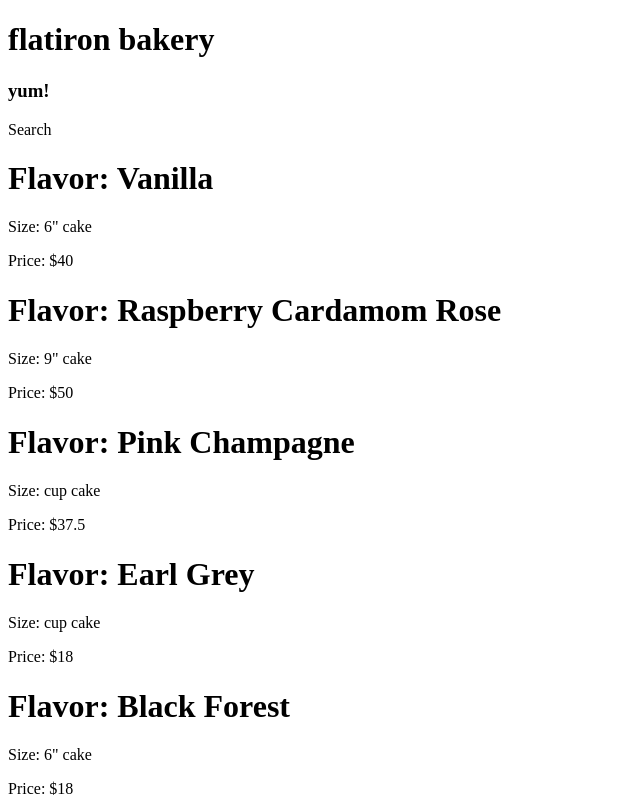
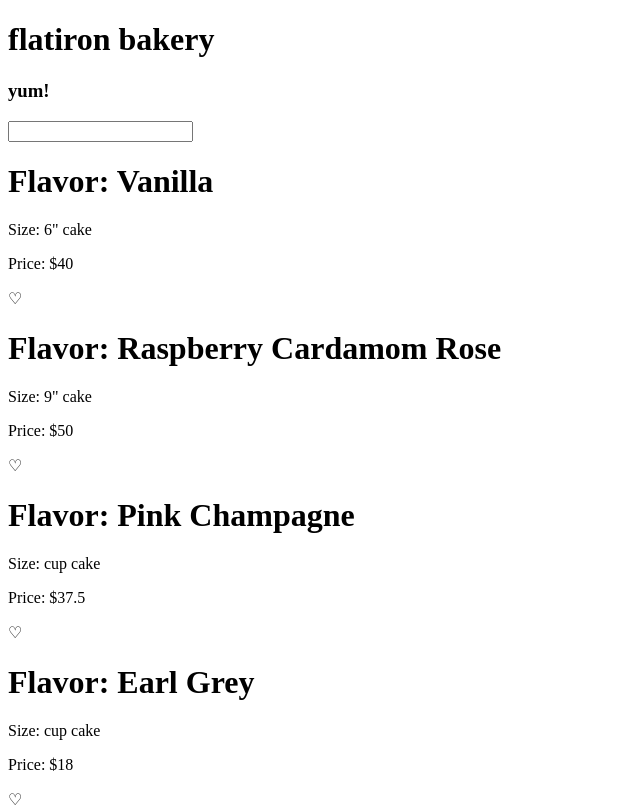
Before and after one commit to themanselmo/barns-and-flatiron-app, a React (Create React App) app in the folder flatiron-bakes/: page / in a window 1280 px wide. Shown: the top 807 px of the page, without its empty margins (0-640 px from the left). Built offline with nearby package versions, Linux system fonts and the light colour scheme.

Commit message:
added likebttn functionality as well as search functionality using state

```diff
--- a/flatiron-bakes/src/Components/App.js
+++ b/flatiron-bakes/src/Components/App.js
@@ -2,15 +2,25 @@
 import CakeContainer from "./CakeContainer"
 import Header from "./Header"
 import Search from "./Search"
-
+import { useState } from "react"
 import {cakes} from "../data/cakesData"
 
 function App() {
+
+  const [search, setSearch] = useState('')
+  const [cakeList, setCakeList] = useState(cakes)
+
+  function handleSearch(event) {
+    setSearch(event.target.value)
+    setCakeList(cakes.filter(cake => cake.flavor.includes(event.target.value)))
+  }
+
+
   return (
     <div className="App">
       <Header bakery={"flatiron bakery"} slogan={"yum!"}/>
-      <Search />
-      <CakeContainer cakeList={cakes}/>
+      <Search search={search} handleSearch={handleSearch}/>
+      <CakeContainer cakeList={cakeList}/>
     </div>
   );
 }
--- a/flatiron-bakes/src/Components/CakeCard.js
+++ b/flatiron-bakes/src/Components/CakeCard.js
@@ -1,9 +1,21 @@
+import { useState } from 'react';
+
+
+
 function CakeCard({cakeObj:{flavor,size='6" cake',price}}) {
+
+    const [liked, setLiked] = useState(false)
+
+    const handleLike = () => {
+        setLiked((currentLike) => !currentLike)
+    }
+
     return (
         <>
             <h1>Flavor: {flavor}</h1>
             <p>Size: {size}</p>
             <p>Price: ${price}</p>
+            <p onClick={handleLike}>{liked ? '♥':'♡'}</p>
         </>
     );
 }
--- a/flatiron-bakes/src/Components/Search.js
+++ b/flatiron-bakes/src/Components/Search.js
@@ -1,7 +1,7 @@
 
-const Search = () => {
+const Search = ({ search, handleSearch }) => {
     return (
-        <div>Search</div>
+        <input onChange={handleSearch} type="text" value={search}></input>
     )
 }
 
```
